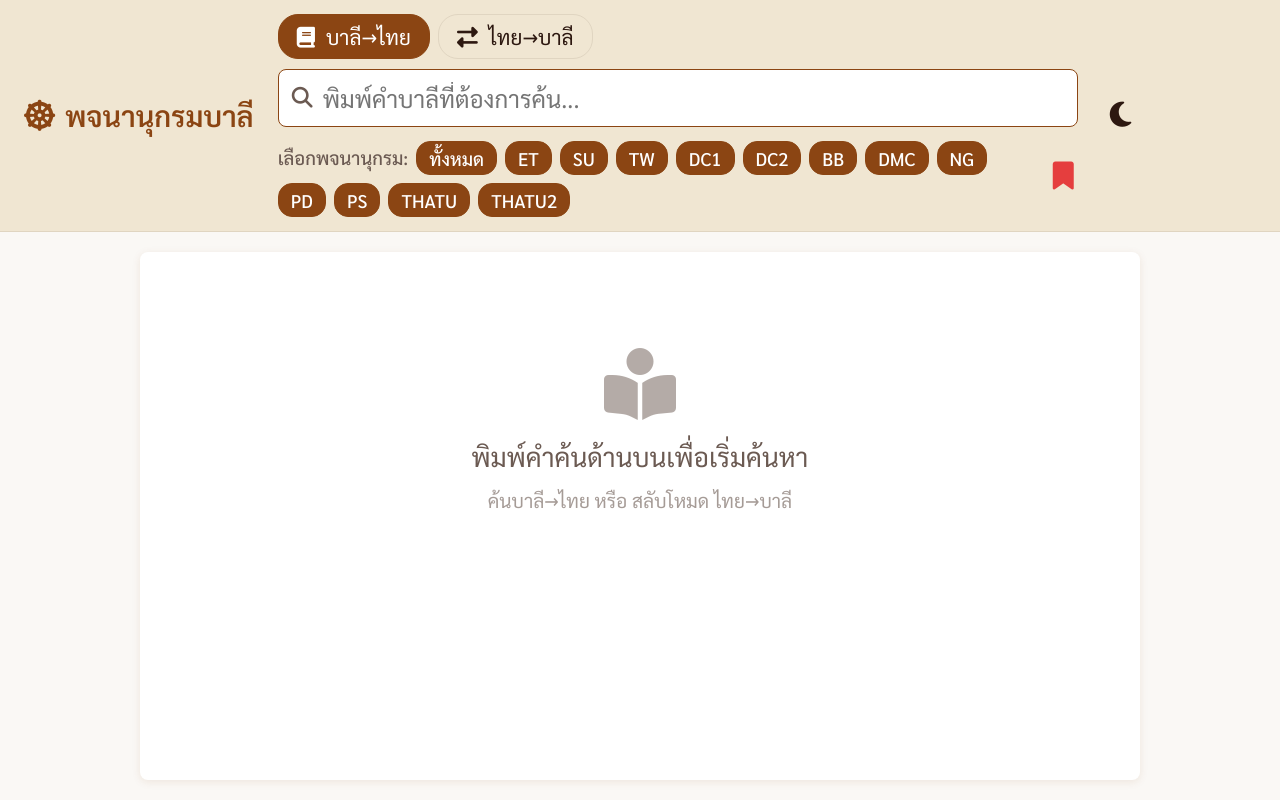
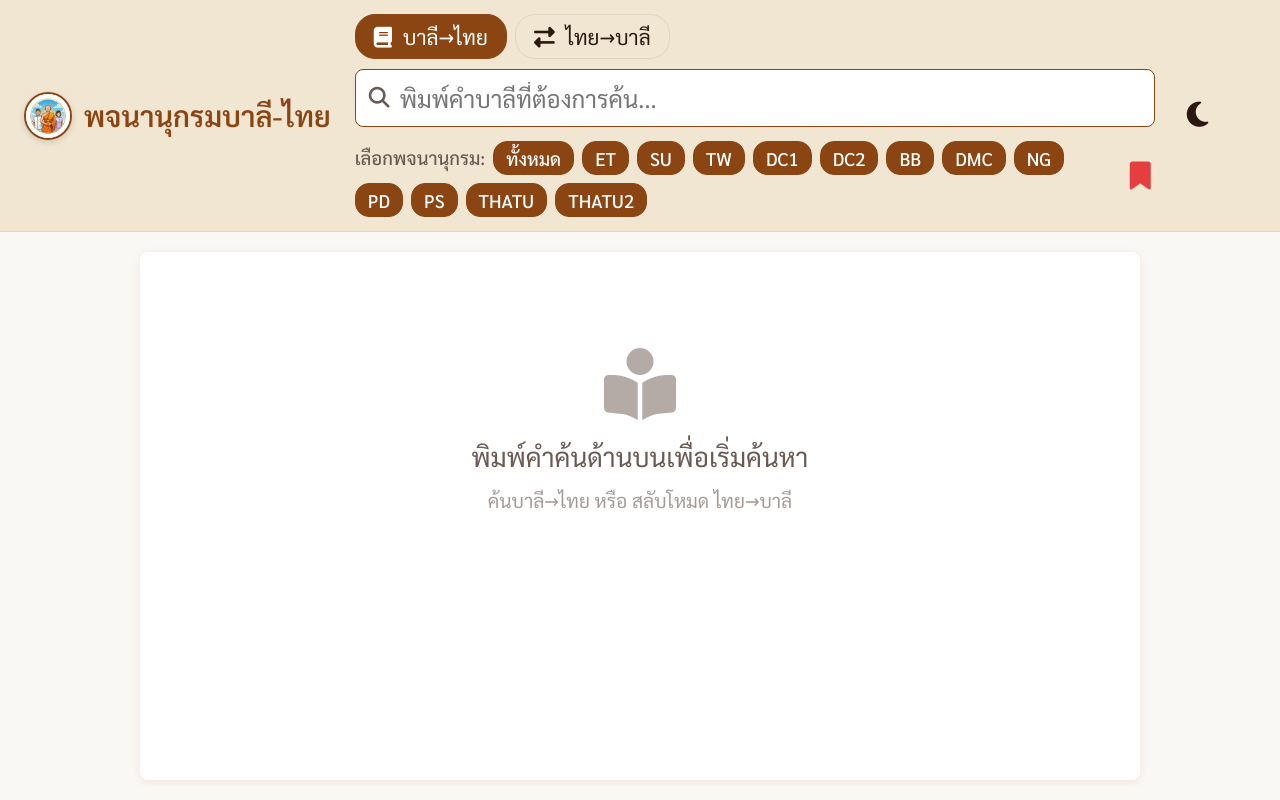
Before and after one commit to boatjiwaiworn/pali-thai-dictionary, a website with bundled scripts: page public/index.html in a window 1280 px wide. Built offline with nearby package versions, Linux system fonts and the light colour scheme.

Commit message:
Add new generated app logo based on user image

```diff
--- a/public/index.html
+++ b/public/index.html
@@ -14,8 +14,8 @@
 <body>
     <header class="app-header">
         <div class="logo">
-            <i class="fa-solid fa-dharmachakra"></i>
-            <h1>พจนานุกรมบาลี</h1>
+            <img src="logo.jpg" alt="Logo" class="app-logo-img">
+            <h1>พจนานุกรมบาลี-ไทย</h1>
         </div>
         <div class="search-container">
             <div class="search-modes">
--- a/public/styles/main.css
+++ b/public/styles/main.css
@@ -55,11 +55,18 @@ body {
 .logo {
     display: flex;
     align-items: center;
-    gap: 10px;
+    gap: 12px;
     color: var(--accent-color);
     white-space: nowrap;
 }
-.logo i { font-size: 1.95rem; }
+.app-logo-img {
+    width: 48px;
+    height: 48px;
+    border-radius: 50%;
+    object-fit: cover;
+    border: 2px solid var(--accent-color);
+    box-shadow: 0 2px 6px rgba(0, 0, 0, 0.15);
+}
 .logo h1 { font-size: 1.8rem; font-weight: 600; }
 
 .search-container { flex: 1; display: flex; flex-direction: column; gap: 10px; max-width: 800px; }
```
Also changed, not shown: public/logo.jpg (added).
